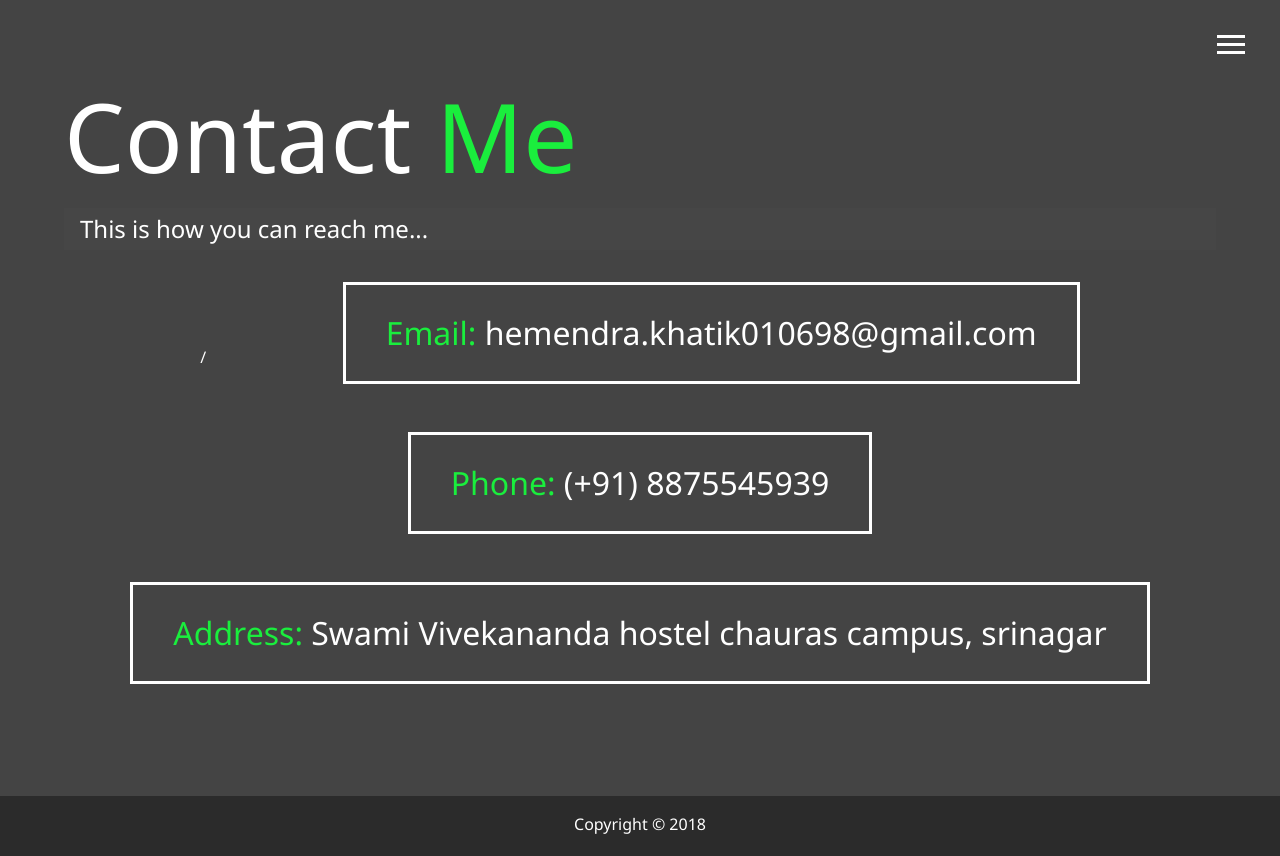
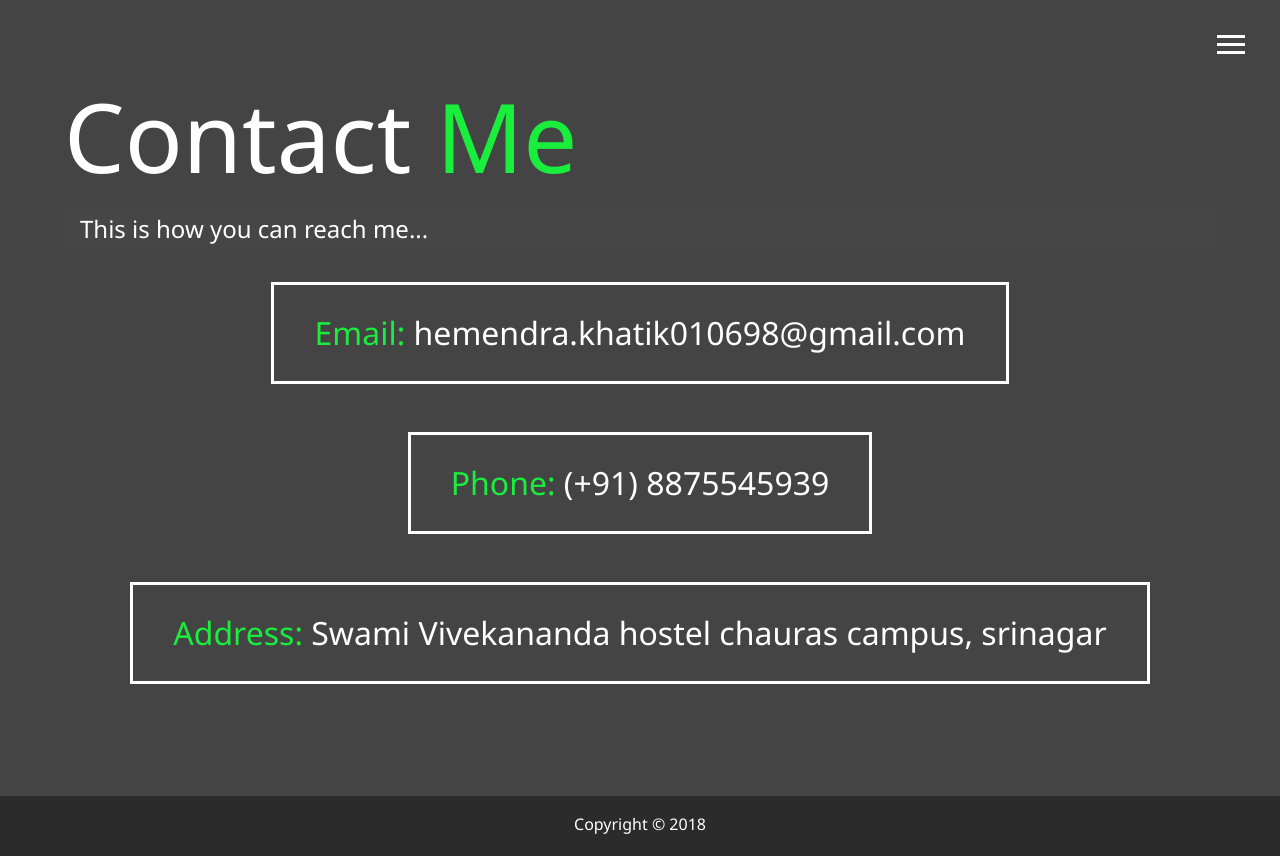
Before and after one commit to HemendraKhatik/Portfolio, a plain HTML site: page contact.html in a window 1280 px wide. Drawn offline with Linux system fonts and the light colour scheme.

Commit message:
Update contact.html

```diff
--- a/contact.html
+++ b/contact.html
@@ -57,7 +57,7 @@
     <h2 class="sm-heading">
       This is how you can reach me...
     </h2>
-    <div class="boxes">/
+    <div class="boxes">
       <div>
         <span class="text-secondary">Email: </span> hemendra.khatik010698@gmail.com
       </div>
```
